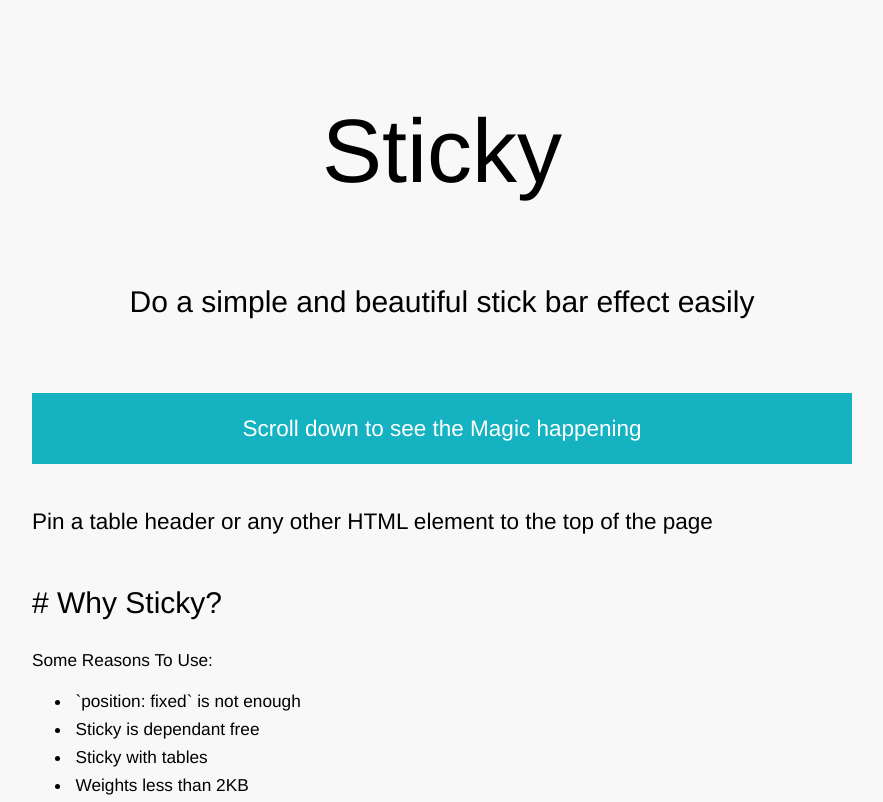
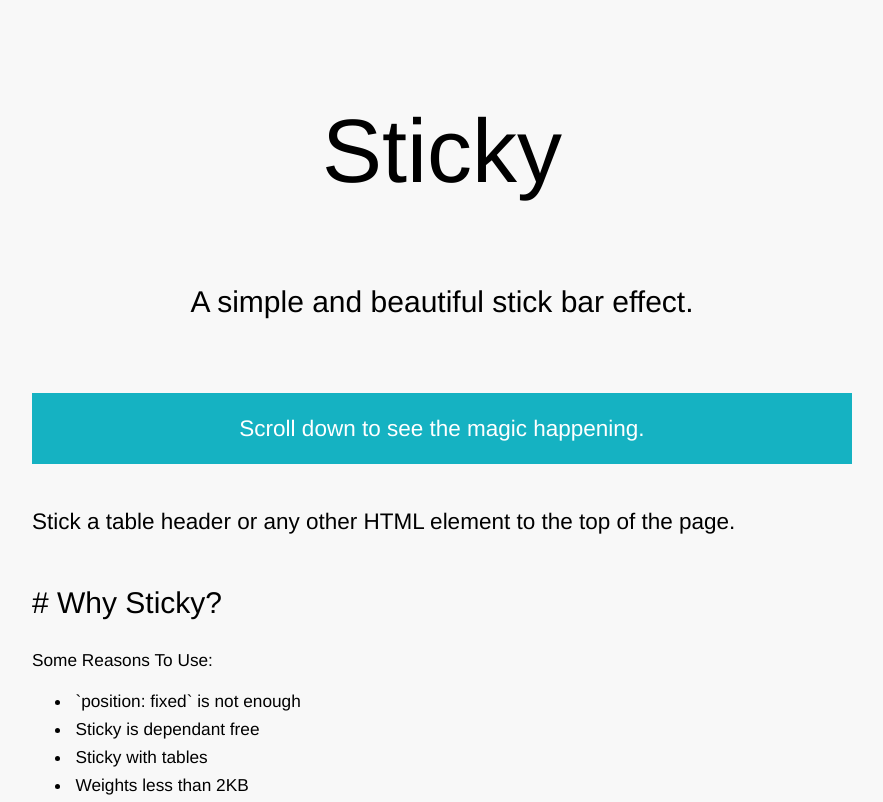
Before and after one commit to israelst/sticky, a plain HTML site: page index.html in a window 1280 px wide. Shown: the top 802 px of the page, without its empty margins (198-1081 px from the left). Drawn offline with Linux system fonts and the light colour scheme.

Commit message:
Simplify titles.

```diff
--- a/index.html
+++ b/index.html
@@ -8,16 +8,14 @@
 <body>
     <header>
         <h1>Sticky</h1>
-        <h2>Do a simple and beautiful stick bar effect easily   </h2>
+        <h2>A simple and beautiful stick bar effect.</h2>
     </header>
     <main>
         <div id="sticky">
-            Scroll down to see the Magic happening
+            Scroll down to see the magic happening.
         </div>
         <div class="content">
-        <h3>
-            Pin a table header or any other HTML element to the top of the page
-        </h3>
+        <h3>Stick a table header or any other HTML element to the top of the page.</h3>
         <dl>
             <dt># Why Sticky?</dt>
             <dd>
```
